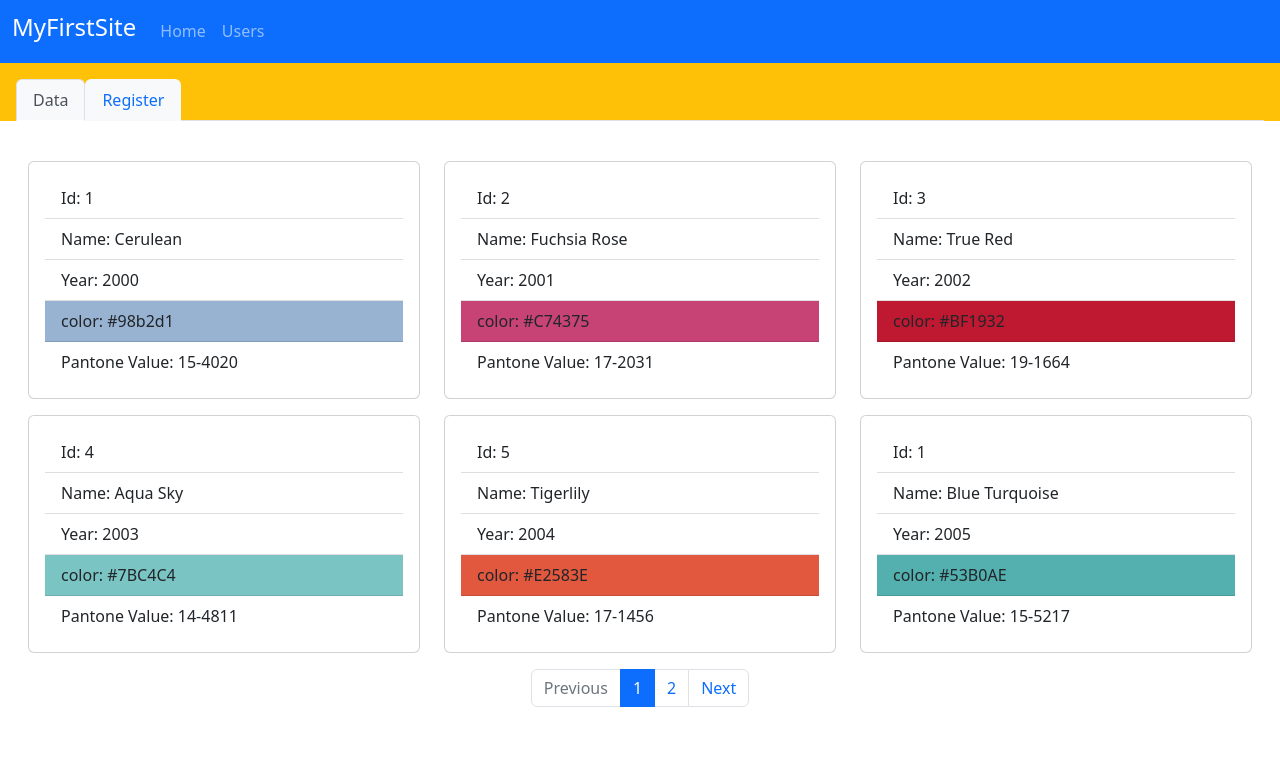
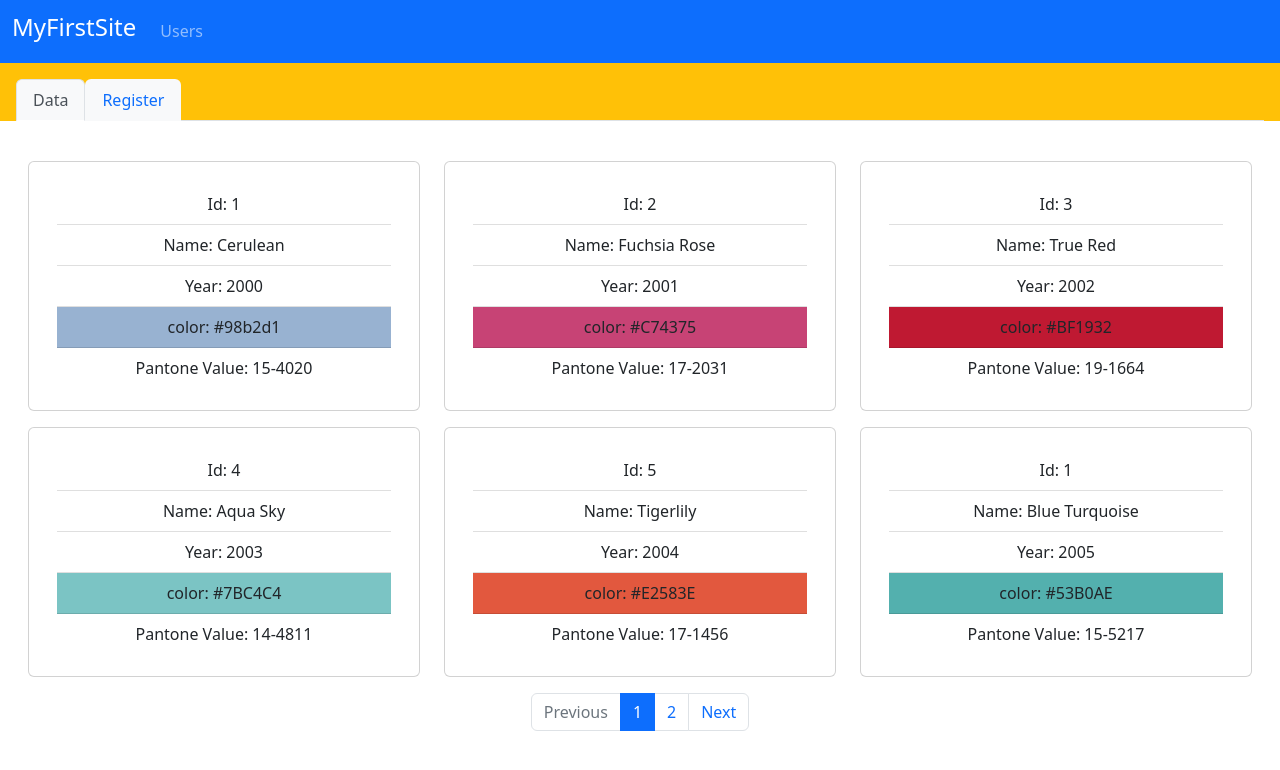
Before and after one commit to ArcKos00/Module5HW3, a plain HTML site: page resources.html in a window 1280 px wide. Drawn offline with nearby package versions, Linux system fonts and the light colour scheme.

Commit message:
some edits

```diff
--- a/resources.html
+++ b/resources.html
@@ -12,7 +12,7 @@
 <body>
     <div class="navbar navbar-expand-md navbar-dark bg-primary">
         <div class="container-fluid">
-            <a class="navbar-brand" href="#">
+            <a class="navbar-brand" href="index.html">
                 <h4>MyFirstSite</h4>
             </a>
             <button class="navbar-toggler" type="button" data-bs-toggle="collapse" data-bs-target="#collapseNavbar">
@@ -20,9 +20,6 @@
             </button>
             <div class="collapse navbar-collapse" id="collapseNavbar">
                 <ul class="navbar-nav">
-                    <li class="nav-item">
-                        <a class="nav-link" href="index.html">Home</a>
-                    </li>
                     <li class="nav-item">
                         <a class="nav-link" href="users.html">Users</a>
                     </li>
@@ -46,8 +43,8 @@
         <div id="data" class="container-fluid-lg tab-pane active"><br>
             <div class="row m-3">
                 <div class="col-4">
-                    <div class="card h-100">
-                        <div class="card-body">
+                    <a class="card h-100 btn" href="#">
+                        <div class="card-body ">
                             <ul class="list-group list-group-flush">
                                 <li class="list-group-item">
                                     Id: 1
@@ -66,10 +63,10 @@
                                 </li>
                             </ul>
                         </div>
-                    </div>
+                    </a>
                 </div>
                 <div class="col-4">
-                    <div class="card h-100">
+                    <a class="card h-100 btn" href="#">
                         <div class="card-body">
                             <ul class="list-group list-group-flush">
                                 <li class="list-group-item">
@@ -89,10 +86,10 @@
                                 </li>
                             </ul>
                         </div>
-                    </div>
+                    </a>
                 </div>
                 <div class="col-4">
-                    <div class="card h-100">
+                    <a class="card h-100 btn" href="#">
                         <div class="card-body">
                             <ul class="list-group list-group-flush">
                                 <li class="list-group-item">
@@ -112,12 +109,12 @@
                                 </li>
                             </ul>
                         </div>
-                    </div>
+                    </a>
                 </div>
             </div>
             <div class="row m-3">
                 <div class="col-4">
-                    <div class="card h-100">
+                    <a class="card h-100 btn" href="#">
                         <div class="card-body">
                             <ul class="list-group list-group-flush">
                                 <li class="list-group-item">
@@ -137,10 +134,10 @@
                                 </li>
                             </ul>
                         </div>
-                    </div>
+                    </a>
                 </div>
                 <div class="col-4">
-                    <div class="card h-100">
+                    <a class="card h-100 btn" href="#">
                         <div class="card-body">
                             <ul class="list-group list-group-flush">
                                 <li class="list-group-item">
@@ -160,10 +157,10 @@
                                 </li>
                             </ul>
                         </div>
-                    </div>
+                    </a>
                 </div>
                 <div class="col-4">
-                    <div class="card h-100">
+                    <a class="card h-100 btn" href="#">
                         <div class="card-body">
                             <ul class="list-group list-group-flush">
                                 <li class="list-group-item">
@@ -183,7 +180,7 @@
                                 </li>
                             </ul>
                         </div>
-                    </div>
+                    </a>
                 </div>
             </div>
             <ul class="pagination justify-content-center">
```
Also changed, not shown: users.html (+17 -18 lines).
